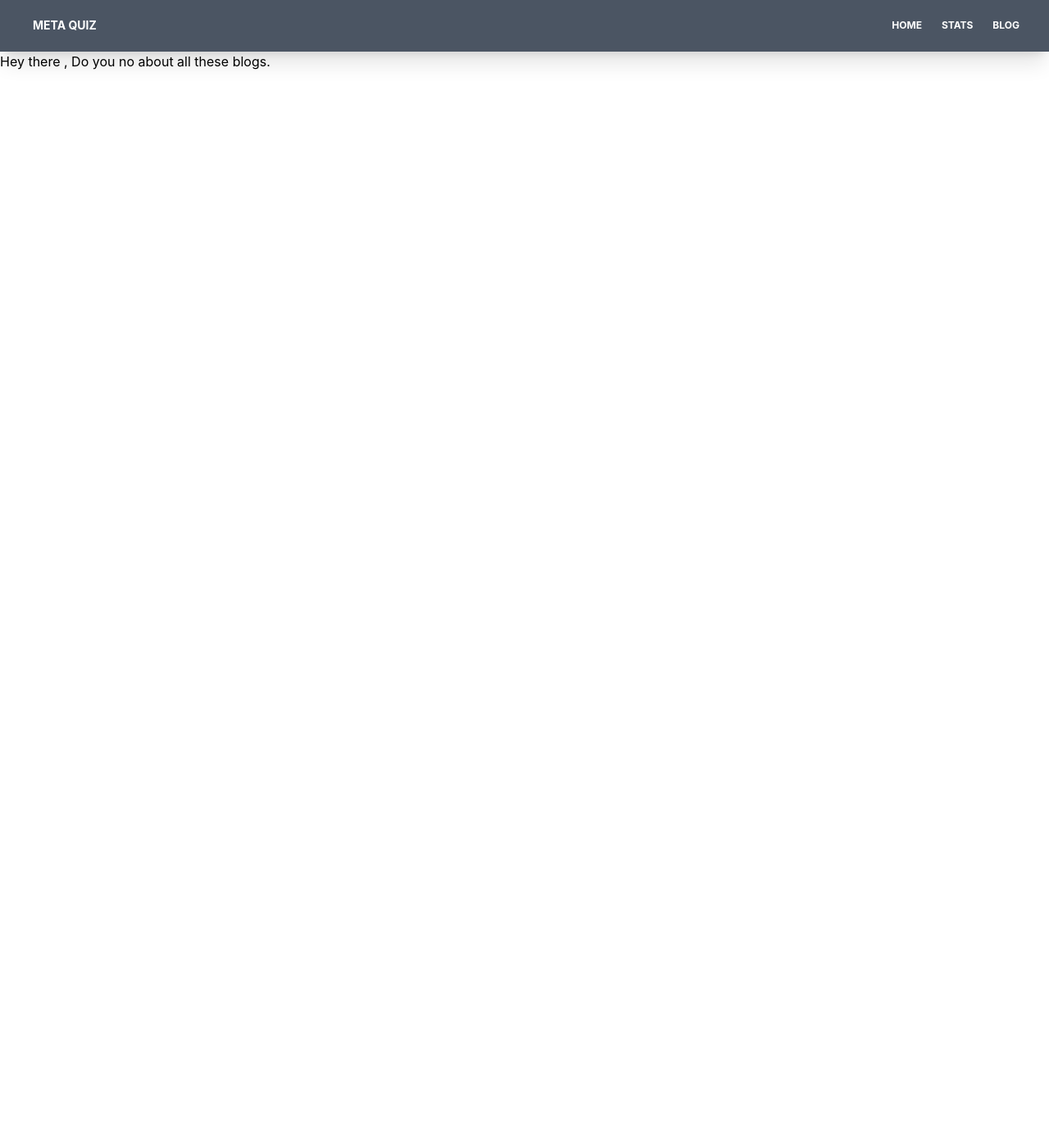
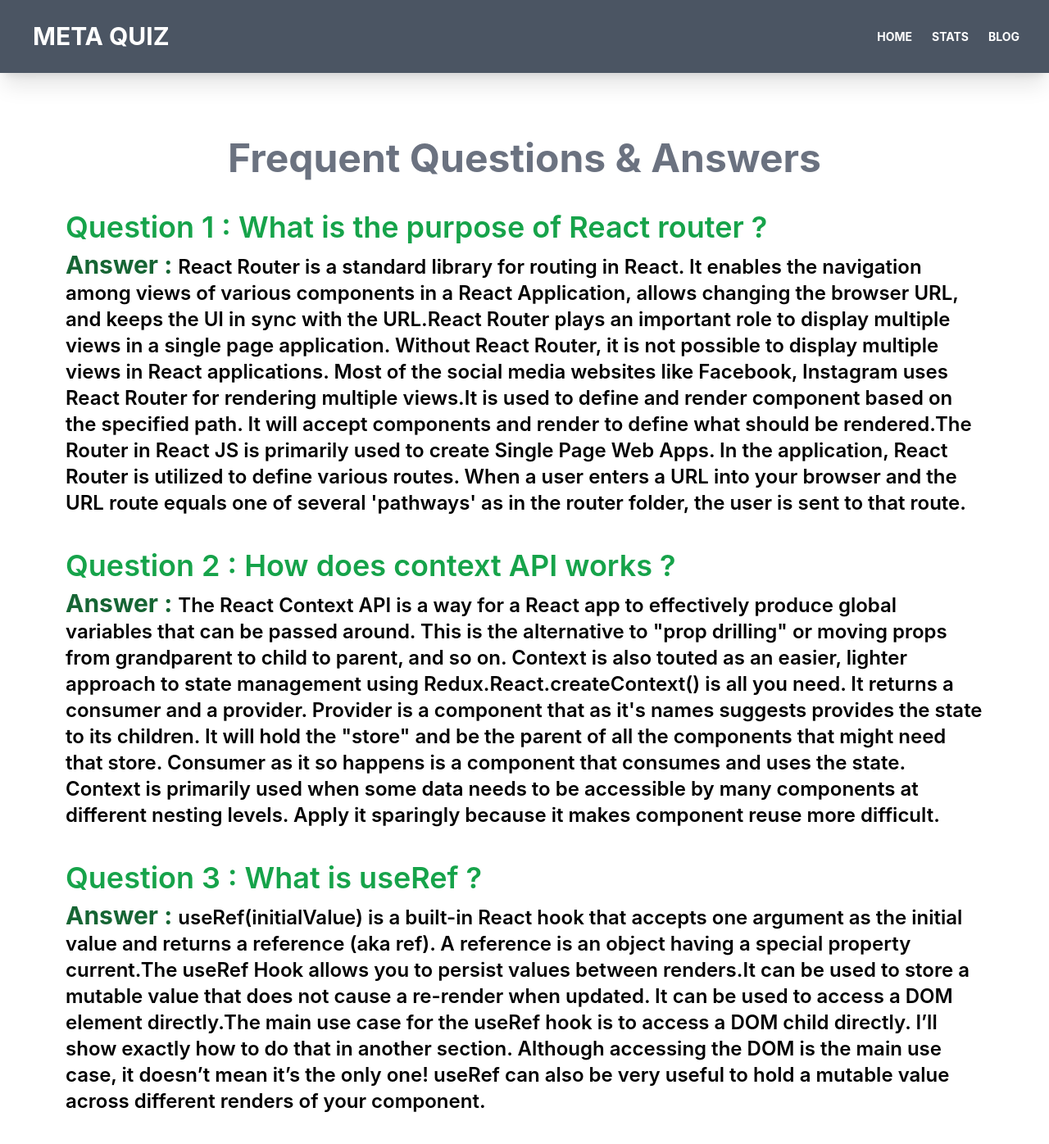
Before and after one commit to Shahadath049/assignment-9, a React (Create React App) app: page /blog in a window 1280 px wide. Shown: the top 1396 px of the page at 82% size. Before the commit the page ends 800 px from the top, so only its background shows below. Built offline with nearby package versions, Linux system fonts and the light colour scheme.

Commit message:
blog added

```diff
--- a/src/components/Blog.js
+++ b/src/components/Blog.js
@@ -3,7 +3,26 @@ import React from 'react';
 const Blog = () => {
     return (
         <div>
-            Hey there , Do you no about all these blogs.
+            <div className='container mx-auto mt-20'>
+                <h1 className="text-5xl font-bold text-center  my-10 text-gray-500">Frequent Questions & Answers</h1>
+                <div className=' mb-10 px-20'>
+                    <h1 className='text-4xl font-semibold my-2 text-green-600'>Question 1 : What is the purpose of React router ?</h1>
+                    <p className='text-2xl font-semibold'><span className='text-3xl font-bold mt-2 mb-5 text-green-800'>Answer : </span > React Router is a standard library for routing in React. It enables the navigation among views of various components in a React Application, allows changing the browser URL, and keeps the UI in sync with the URL.React Router plays an important role to display multiple views in a single page application. Without React Router, it is not possible to display multiple views in React applications. Most of the social media websites like Facebook, Instagram uses React Router for rendering multiple views.It is used to define and render component based on the specified path. It will accept components and render to define what should be rendered.The Router in React JS is primarily used to create Single Page Web Apps. In the application, React Router is utilized to define various routes. When a user enters a URL into your browser and the URL route equals one of several 'pathways' as in the router folder, the user is sent to that route.</p>
+
+                </div>
+                <div className=' mb-10 px-20'>
+                    <h1 className='text-4xl font-semibold my-2 text-green-600'>Question 2 : How does context API works ?</h1>
+                    <p className='text-2xl font-semibold'><span className='text-3xl font-bold mt-2 mb-5 text-green-800'>Answer : </span>The React Context API is a way for a React app to effectively produce global variables that can be passed around. This is the alternative to "prop drilling" or moving props from grandparent to child to parent, and so on. Context is also touted as an easier, lighter approach to state management using Redux.React.createContext() is all you need. It returns a consumer and a provider. Provider is a component that as it's names suggests provides the state to its children. It will hold the "store" and be the parent of all the components that might need that store. Consumer as it so happens is a component that consumes and uses the state. Context is primarily used when some data needs to be accessible by many components at different nesting levels. Apply it sparingly because it makes component reuse more difficult.</p>
+
+                </div>
+                <div className=' mb-10 px-20'>
+                    <h1 className='text-4xl font-semibold my-2 text-green-600'>Question 3 : What is useRef ?</h1>
+                    <p className='text-2xl font-semibold'><span className='text-3xl font-bold mt-2 mb-5 text-green-800'>Answer : </span>useRef(initialValue) is a built-in React hook that accepts one argument as the initial value and returns a reference (aka ref). A reference is an object having a special property current.The useRef Hook allows you to persist values between renders.It can be used to store a mutable value that does not cause a re-render when updated.
+                        It can be used to access a DOM element directly.The main use case for the useRef hook is to access a DOM child directly. I’ll show exactly how to do that in another section. Although accessing the DOM is the main use case, it doesn’t mean it’s the only one! useRef can also be very useful to hold a mutable value across different renders of your component. </p>
+
+                </div>
+
+            </div>
         </div>
     );
 };
--- a/src/components/Header.js
+++ b/src/components/Header.js
@@ -8,7 +8,7 @@ const Header = () => {
             <nav className=" shadow-xl relative flex flex-wrap items-center justify-between px-2 py-3 bg-gray-600 ">
                 <div className="container px-4 mx-auto flex flex-wrap items-center justify-between">
                     <div className="w-full relative flex justify-between lg:w-auto  px-4 lg:static lg:block lg:justify-start">
-                        <NavLink className="text-sm font-bold leading-relaxed inline-block mr-4 py-2 whitespace-nowrap uppercase text-white" href="#pablo">
+                        <NavLink className="text-3xl font-bold leading-relaxed inline-block mr-4 py-2 whitespace-nowrap uppercase text-white" href="#pablo">
                             Meta Quiz
                         </NavLink>
                         <button className="cursor-pointer text-xl leading-none px-3 py-1 border border-solid border-transparent rounded bg-transparent block lg:hidden outline-none focus:outline-none" type="button">
@@ -20,17 +20,17 @@ const Header = () => {
                     <div className="lg:flex flex-grow items-center" id="example-navbar-warning">
                         <ul className="flex flex-col lg:flex-row list-none ml-auto">
                             <li className="nav-item">
-                                <NavLink to={"/home"} className="px-3 py-2 flex items-center text-xs uppercase font-bold leading-snug text-white hover:opacity-75" href="#pablo">
+                                <NavLink to={"/home"} className="px-3 py-2 flex items-center text-sm uppercase font-bold leading-snug text-white hover:opacity-75" href="#pablo">
                                     Home
                                 </NavLink>
                             </li>
                             <li className="nav-item">
-                                <NavLink to={"/stats"} className="px-3 py-2 flex items-center text-xs uppercase font-bold leading-snug text-white hover:opacity-75">
+                                <NavLink to={"/stats"} className="px-3 py-2 flex items-center text-sm uppercase font-bold leading-snug text-white hover:opacity-75">
                                     stats
                                 </NavLink>
                             </li>
                             <li className="nav-item">
-                                <NavLink to={"/blog"} className="px-3 py-2 flex items-center text-xs uppercase font-bold leading-snug text-white hover:opacity-75">
+                                <NavLink to={"/blog"} className="px-3 py-2 flex items-center text-sm uppercase font-bold leading-snug text-white hover:opacity-75">
                                     Blog
                                 </NavLink>
                             </li>
```
